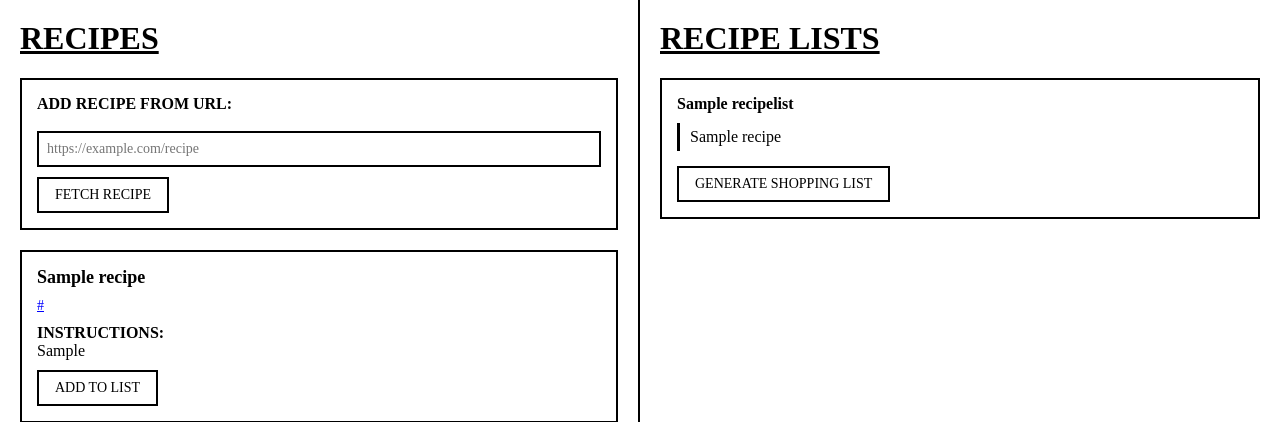
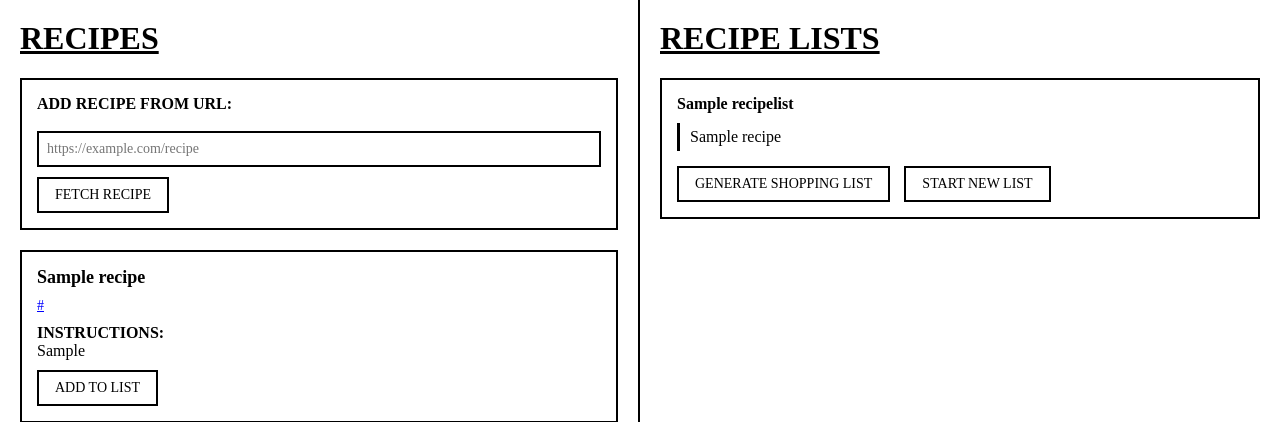
Before and after one commit to duncanjbrown/my-recipes, a Flask app: page / in a window 1280 px wide. Shown: the top 422 px of the page. Run offline with Flask 3, Linux system fonts and the light colour scheme; tables that the repository leaves empty hold one stand-in row (values such as "Sample post"); parts of the project's set-up code (start-up, migrations or seed data) failed here and were passed over.

Commit message:
Multiple lists

```diff
--- a/src/myrecipes/main.py
+++ b/src/myrecipes/main.py
@@ -29,7 +29,12 @@ def index():
             selectinload(RecipeList.recipes)).where(RecipeList.is_current == True)
         current_list = session.exec(current_list_statement).first()
 
-    return render_template('index.html', recipes=recipes, current_list=current_list)
+        # Get previous lists ordered by creation time
+        previous_lists_statement = select(RecipeList).options(
+            selectinload(RecipeList.recipes)).where(RecipeList.is_current == False).order_by(RecipeList.created_at.desc())
+        previous_lists = list(session.exec(previous_lists_statement))
+
+    return render_template('index.html', recipes=recipes, current_list=current_list, previous_lists=previous_lists)
 
 
 @app.route('/add-recipe', methods=['POST'])
@@ -152,5 +157,45 @@ def generate_shopping_list_page(list_id):
                              shopping_list=shopping_list)
 
 
+@app.route('/start-new-list', methods=['POST'])
+def start_new_list():
+    with Session(engine) as session:
+        # Set all current lists to not current
+        current_lists_statement = select(RecipeList).where(RecipeList.is_current == True)
+        current_lists = list(session.exec(current_lists_statement))
+
+        for current_list in current_lists:
+            current_list.is_current = False
+            session.add(current_list)
+
+        session.commit()
+
+    return redirect(url_for('index'))
+
+
+@app.route('/view-list/<int:list_id>')
+def view_list(list_id):
+    with Session(engine) as session:
+        # Get the recipe list with recipes
+        statement = select(RecipeList).options(
+            selectinload(RecipeList.recipes)).where(RecipeList.id == list_id)
+        recipe_list = session.exec(statement).first()
+
+        if not recipe_list:
+            return redirect(url_for('index'))
+
+        # Get all recipes and previous lists for the template
+        all_recipes = list(session.exec(select(Recipe)))
+        previous_lists_statement = select(RecipeList).options(
+            selectinload(RecipeList.recipes)).where(RecipeList.is_current == False).order_by(RecipeList.created_at.desc())
+        previous_lists = list(session.exec(previous_lists_statement))
+
+        return render_template('index.html',
+                             recipes=all_recipes,
+                             current_list=None,
+                             previous_lists=previous_lists,
+                             viewing_list=recipe_list)
+
+
 if __name__ == "__main__":
     app.run(debug=True)
--- a/src/myrecipes/models.py
+++ b/src/myrecipes/models.py
@@ -1,6 +1,7 @@
 import json
 from sqlmodel import SQLModel, Field, create_engine, Relationship
 from typing import Optional, List
+from datetime import datetime
 
 from .environment import config
 
@@ -43,6 +44,7 @@ class RecipeList(SQLModel, table=True):
     id: Optional[int] = Field(default=None, primary_key=True)
     name: str
     is_current: bool = Field(default=False)
+    created_at: datetime = Field(default_factory=datetime.now)
 
     # Relationship to recipes
     recipes: List[Recipe] = Relationship(
--- a/src/templates/index.html
+++ b/src/templates/index.html
@@ -196,7 +196,27 @@
         <div class="right-pane">
             <h1>RECIPE LISTS</h1>
 
-            {% if current_list and current_list.recipes %}
+            {% if viewing_list %}
+            <!-- Viewing a specific previous list -->
+            <div class="list-item">
+                <div class="list-title">List from {{ viewing_list.created_at.strftime('%B %d, %Y at %I:%M %p') }}</div>
+                {% for recipe in viewing_list.recipes %}
+                <div style="margin-top: 10px; padding: 5px; border-left: 3px solid black; padding-left: 10px;">
+                    {{ recipe.title }}
+                </div>
+                {% endfor %}
+
+                <a href="/generate-shopping-list/{{ viewing_list.id }}" class="generate-shopping-list-btn" style="display: inline-block; margin-top: 15px; background: white; border: 2px solid black; padding: 8px 16px; font-family: serif; font-size: 14px; text-decoration: none; color: black;">
+                    GENERATE SHOPPING LIST
+                </a>
+
+                <a href="/" style="display: inline-block; margin-top: 15px; margin-left: 10px; background: white; border: 2px solid black; padding: 8px 16px; font-family: serif; font-size: 14px; text-decoration: none; color: black;">
+                    BACK TO CURRENT
+                </a>
+            </div>
+
+            {% elif current_list and current_list.recipes %}
+            <!-- Current list exists and has recipes -->
             <div class="list-item">
                 <div class="list-title">{{ current_list.name }}</div>
                 {% for recipe in current_list.recipes %}
@@ -208,10 +228,35 @@
                 <a href="/generate-shopping-list/{{ current_list.id }}" class="generate-shopping-list-btn" style="display: inline-block; margin-top: 15px; background: white; border: 2px solid black; padding: 8px 16px; font-family: serif; font-size: 14px; text-decoration: none; color: black;">
                     GENERATE SHOPPING LIST
                 </a>
+
+                <form method="POST" action="/start-new-list" style="display: inline-block; margin-top: 15px; margin-left: 10px;">
+                    <button type="submit" style="background: white; border: 2px solid black; padding: 8px 16px; font-family: serif; font-size: 14px; cursor: pointer;">
+                        START NEW LIST
+                    </button>
+                </form>
             </div>
+
             {% else %}
+            <!-- No current list or current list is empty -->
             <div style="text-align: center; font-style: italic; margin-top: 50px;">
                 Start a list by adding a recipe from the left column
+            </div>
+            {% endif %}
+
+            {% if previous_lists %}
+            <!-- Previous lists section -->
+            <div style="margin-top: 30px;">
+                <h2>PREVIOUS LISTS</h2>
+                {% for list in previous_lists %}
+                <div style="margin-bottom: 10px; padding: 10px; border: 1px solid black;">
+                    <a href="/view-list/{{ list.id }}" style="text-decoration: none; color: black; font-weight: bold;">
+                        {{ list.created_at.strftime('%B %d, %Y at %I:%M %p') }}
+                    </a>
+                    <div style="font-size: 14px; margin-top: 5px; color: #666;">
+                        {{ list.recipes|length }} recipe{{ 's' if list.recipes|length != 1 else '' }}
+                    </div>
+                </div>
+                {% endfor %}
             </div>
             {% endif %}
         </div>
```
Also changed, not shown: tests/test_recipes.py (+125 -0 lines).
